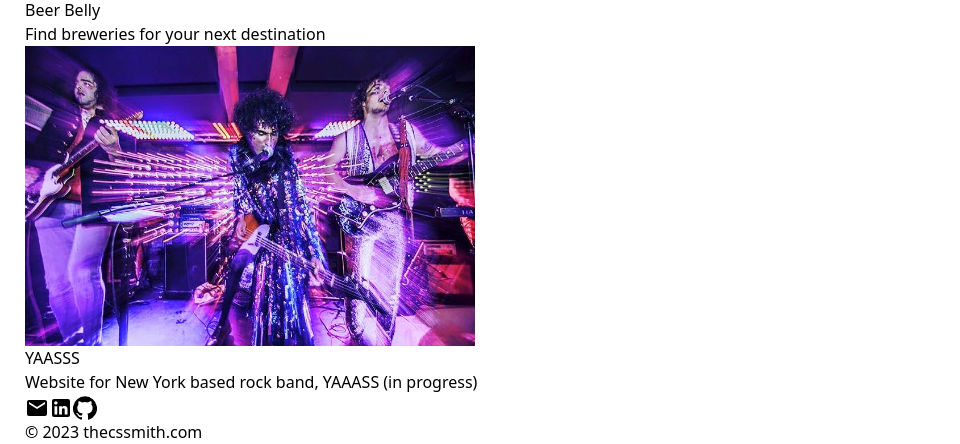
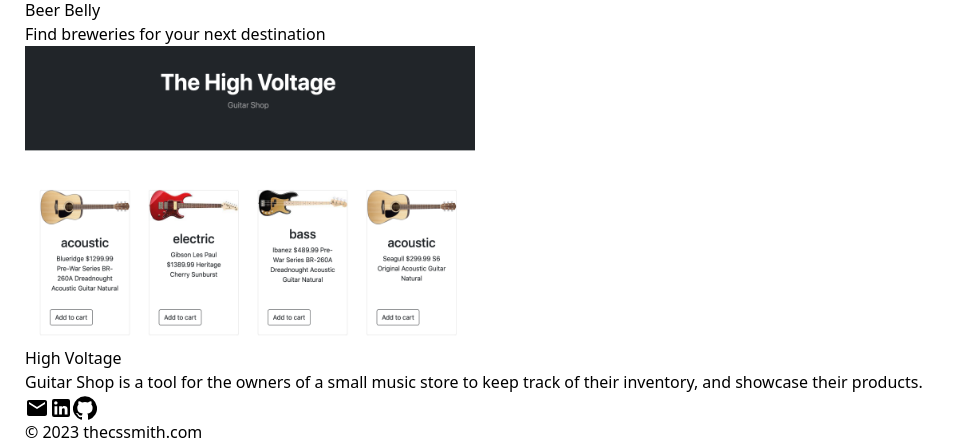
Before and after one commit to cssmith134/thecssmith.com, a React (Vite) app: page /work in a window 1280 px wide. Shown: the part 771-1215 px from the top of the page, without its empty margins (0-960 px from the left). Built offline with nearby package versions, Linux system fonts and the light colour scheme.

Commit message:
add new project

```diff
--- a/src/pages/Work.tsx
+++ b/src/pages/Work.tsx
@@ -27,14 +27,23 @@ const workItemsRaw = [
     height: "300px",
     width: "450px"
   },
+  // {
+  //   name: "YAASSS",
+  //   image_url: "/YAASSS.png",
+  //   description: "Website for New York based rock band, YAAASS (in progress)",
+  //   project_url: "https://www.instagram.com/69yaasss69/",
+  //   height: "300px",
+  //   width: "450px"
+  // },
   {
-    name: "YAASSS",
-    image_url: "/YAASSS.png",
-    description: "Website for New York based rock band, YAAASS (in progress)",
-    project_url: "https://www.instagram.com/69yaasss69/",
+    name: "High Voltage",
+    image_url: "/voltage.png",
+    description: "Guitar Shop is a tool for the owners of a small music store to keep track of their inventory, and showcase their products.",
+    project_url: "https://github.com/hannahhan153/Guitar-Shop/",
     height: "300px",
     width: "450px"
   },
+
 ];
 
 const workItemGenerator = (work_items_list: WorkItemType[]) => {
```
Also changed, not shown: public/voltage.png (added).
